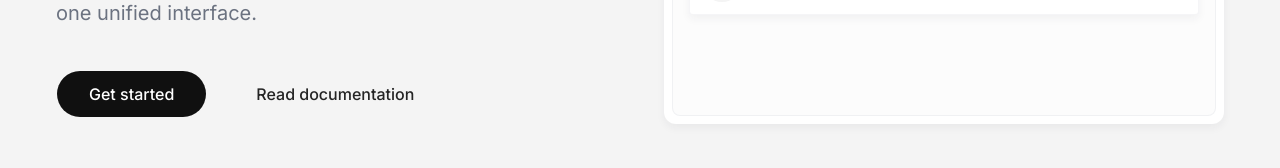
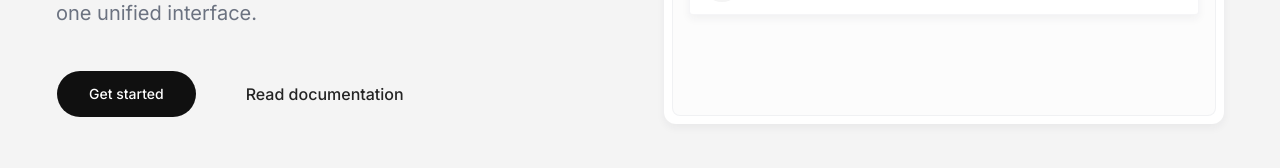
Before and after one commit to vidyut615-collab/Placeme, a Next.js app: page / in a window 1280 px wide. Shown: the part 489-657 px from the top of the page. Built offline with nearby package versions, Linux system fonts and the light colour scheme.

Commit message:
fix: remove unsupported asChild from Button component

```diff
--- a/src/app/page.tsx
+++ b/src/app/page.tsx
@@ -1,5 +1,5 @@
 import Link from "next/link";
-import { Button } from "@/components/ui/button";
+import { Button, buttonVariants } from "@/components/ui/button";
 import { Card, CardContent } from "@/components/ui/card";
 
 export default function Home() {
@@ -14,9 +14,9 @@ export default function Home() {
             </div>
           </div>
           <nav className="flex items-center gap-4">
-            <Button variant="default" className="font-sans px-6" asChild>
-              <Link href="/login">Login</Link>
-            </Button>
+            <Link href="/login" className={buttonVariants({ variant: "default", className: "font-sans px-6" })}>
+              Login
+            </Link>
           </nav>
         </div>
       </header>
@@ -33,9 +33,9 @@ export default function Home() {
               A powerful, configurable platform to streamline job drives, track applications, and handle placement policies—all from one unified interface.
             </p>
             <div className="flex flex-col sm:flex-row gap-4 justify-center md:justify-start pt-4">
-              <Button size="lg" className="font-sans text-base" asChild>
-                <Link href="/login">Get started</Link>
-              </Button>
+              <Link href="/login" className={buttonVariants({ size: "lg", className: "font-sans text-base" })}>
+                Get started
+              </Link>
               <Button size="lg" variant="ghost" className="font-sans text-base">
                 Read documentation
               </Button>
```
